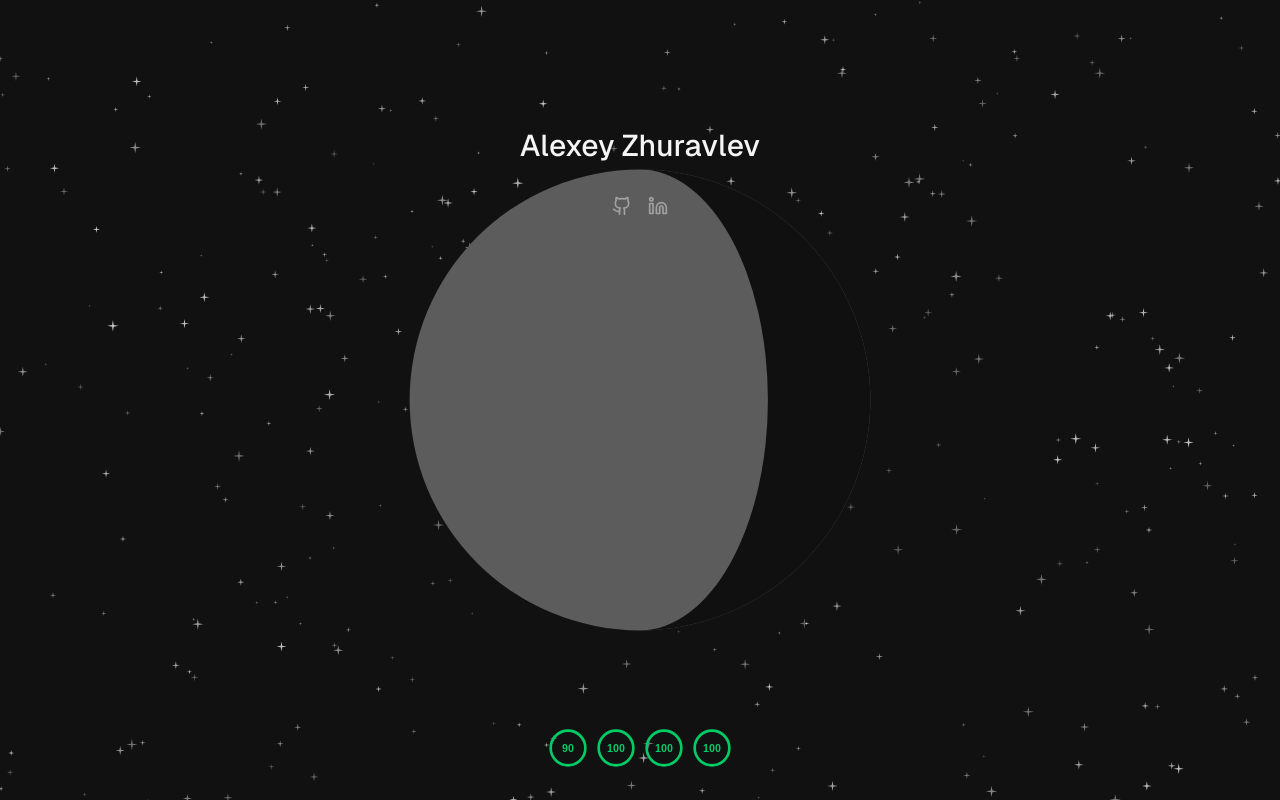
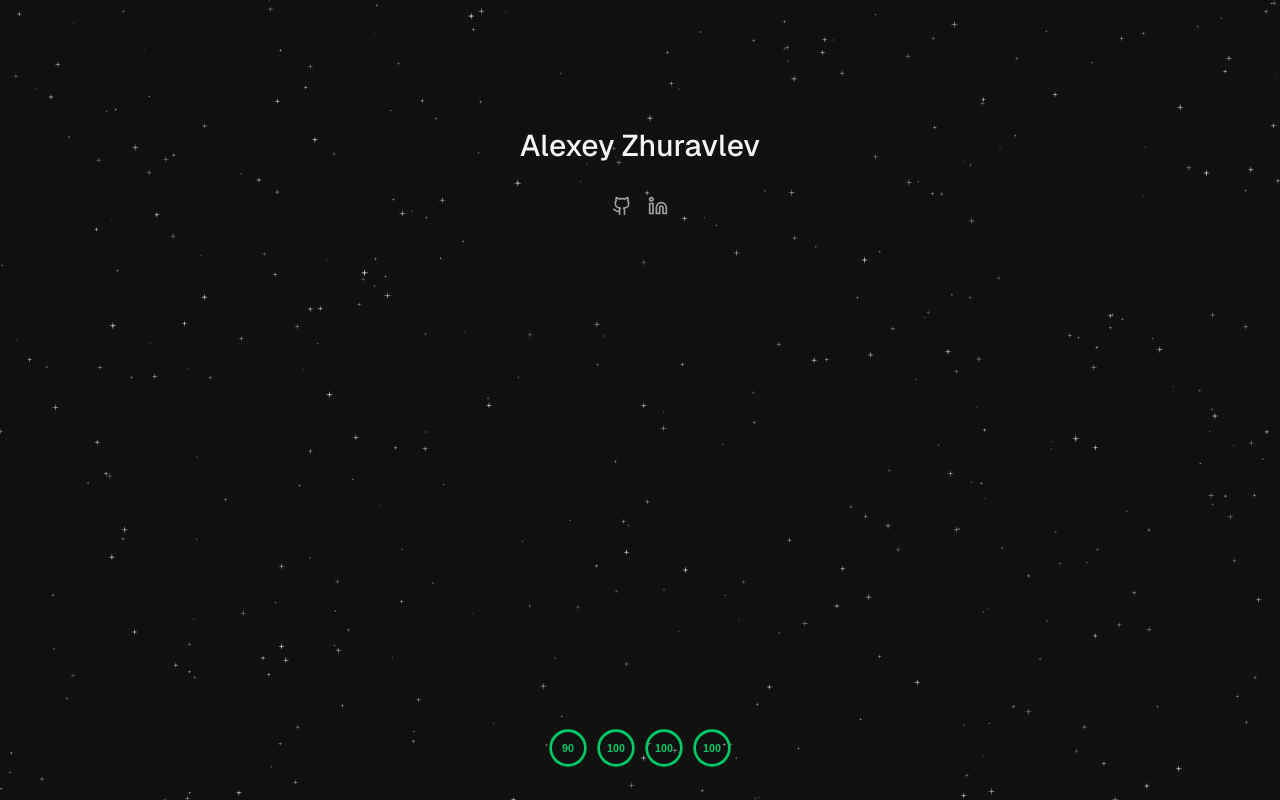
Before and after one commit to SilverClash/zhuravlev.biz, a SvelteKit app: page / in a window 1280 px wide. Built offline with nearby package versions, Linux system fonts and the light colour scheme.

Commit message:
chore: layout of main page updated

```diff
--- /dev/null
+++ b/src/lib/components/stars-bg.svelte
@@ -0,0 +1,87 @@
+<script lang="ts">
+	import type { Star } from '$lib/stars';
+
+	const { stars }: { stars: Star[] } = $props();
+
+	let svgEl: SVGSVGElement | undefined = $state();
+	let lit: boolean[] = $state(stars.map(() => false));
+
+	function handleMouseMove(e: MouseEvent) {
+		if (!svgEl) return;
+		const ctm = svgEl.getScreenCTM();
+		if (!ctm) return;
+		const inv = ctm.inverse();
+		const x = e.clientX * inv.a + e.clientY * inv.c + inv.e;
+		const y = e.clientX * inv.b + e.clientY * inv.d + inv.f;
+
+		for (let i = 0; i < stars.length; i++) {
+			const s = stars[i];
+			const dx = x - s.x;
+			const dy = y - s.y;
+			if (dx * dx + dy * dy < (s.scale * 5) ** 2) {
+				lit[i] = true;
+			} else if (lit[i]) {
+				lit[i] = false;
+			}
+		}
+	}
+</script>
+
+<svelte:window onmousemove={handleMouseMove} />
+
+<div class="pointer-events-none fixed inset-0 -z-10">
+	<svg
+		bind:this={svgEl}
+		viewBox="0 0 100 100"
+		preserveAspectRatio="xMidYMid slice"
+		class="size-full"
+		role="img"
+		aria-label="Star field"
+	>
+		<title>Star field</title>
+
+		<defs>
+			<symbol id="star" viewBox="-10 -10 20 20">
+				<path
+					d="M 0 -8 L 1.2 -1.2 L 8 0 L 1.2 1.2 L 0 8 L -1.2 1.2 L -8 0 L -1.2 -1.2 Z"
+					fill="currentColor"
+				/>
+			</symbol>
+		</defs>
+
+		{#each stars as star, i}
+			<use
+				href="#star"
+				x={star.x - star.scale}
+				y={star.y - star.scale}
+				width={star.scale * 2}
+				height={star.scale * 2}
+				class="star"
+				class:lit={lit[i]}
+				style:opacity={star.opacity}
+				style:transform-origin="{star.x}px {star.y}px"
+			/>
+		{/each}
+	</svg>
+</div>
+
+<style>
+	.star {
+		fill: #ffffff;
+		transform-box: view-box;
+		transition:
+			opacity 1.25s ease-out,
+			filter 1.25s ease-out,
+			transform 1.25s ease-out;
+	}
+
+	.star.lit {
+		opacity: 1 !important;
+		filter: drop-shadow(0 0 4px rgba(255, 255, 255, 0.9));
+		transform: scale(1.2);
+		transition:
+			opacity 0.05s ease-in,
+			filter 0.05s ease-in,
+			transform 0.05s ease-in;
+	}
+</style>
--- /dev/null
+++ b/src/lib/stars.ts
@@ -0,0 +1,33 @@
+export interface Star {
+	x: number;
+	y: number;
+	scale: number;
+	opacity: number;
+}
+
+function seededRandom(seed: number) {
+	let s = seed;
+	return () => {
+		s = (s * 16807 + 0) % 2147483647;
+		return s / 2147483647;
+	};
+}
+
+export function generateStars({ count, seed }: { count: number; seed: number }): Star[] {
+	const rng = seededRandom(seed);
+	const stars: Star[] = [];
+
+	for (let i = 0; i < count; i++) {
+		const x = rng() * 100;
+		const y = rng() * 100;
+
+		stars.push({
+			x,
+			y,
+			scale: rng() * 0.28 + 0.1,
+			opacity: rng() * 0.5 + 0.3
+		});
+	}
+
+	return stars;
+}
--- a/src/routes/+layout.svelte
+++ b/src/routes/+layout.svelte
@@ -1,12 +1,12 @@
 <script lang="ts">
 	import '../app.css';
-	import MoonBg from '$lib/components/moon-bg.svelte';
-	import { getMoonPhase } from '$lib/moon-phase';
+	import StarsBg from '$lib/components/stars-bg.svelte';
+	import { generateStars } from '$lib/stars';
 
 	let { children } = $props();
 
-	const moon = getMoonPhase();
+	const stars = generateStars({ count: 600, seed: 42 });
 </script>
 
-<MoonBg {moon} />
+<StarsBg {stars} />
 {@render children()}
```
